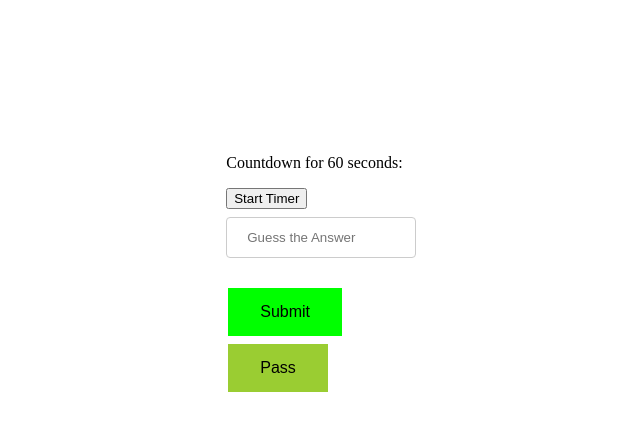
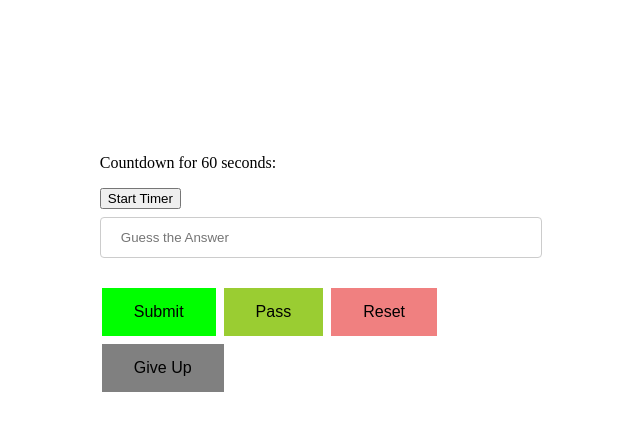
Before and after one commit to rysilla2/ReadBetweenLines, a plain HTML site: page Puzzle.html in a window 1280 px wide. Shown: the whole page, without its empty margins (319-959 px from the left). Drawn offline with Linux system fonts and the light colour scheme.

Commit message:
Added the Reset and Give up button

```diff
--- a/Puzzle.html
+++ b/Puzzle.html
@@ -6,6 +6,7 @@
 <style>
     .button1 {
         background-color: lime;
+        /*CSS design for the colours of buttons and input box */
         border: none;
         color: black;
         padding: 15px 32px;
@@ -30,9 +31,35 @@
         cursor: pointer;
     }
 
+    .button3 {
+        background-color: lightcoral;
+        border: none;
+        color: black;
+        padding: 15px 32px;
+        text-align: center;
+        text-decoration: none;
+        display: inline-block;
+        font-size: 16px;
+        margin: 4px 2px;
+        cursor: pointer;
+    }
+
+    .button4 {
+        background-color: Grey;
+        border: none;
+        color: black;
+        padding: 15px 32px;
+        text-align: center;
+        text-decoration: none;
+        display: inline-block;
+        font-size: 16px;
+        margin: 4px 2px;
+        cursor: pointer;
+    }
+
     .center {
         margin: auto;
-        width: 15%;
+        width: 35%;
         padding: 130px;
     }
 
@@ -42,6 +69,14 @@
 
     .button2:hover {
         background-color: yellow;
+    }
+
+    .button3:hover {
+        background-color: lightsalmon;
+    }
+
+    .button4:hover {
+        background-color: wheat;
     }
 
     input[type=text],
@@ -66,8 +101,10 @@
             <div class="input">
                 <input type="text" id="word" name="word" placeholder="Guess the Answer"><br><br>
 
-                <button class="button1">Submit</button>
+                <button class="button1">Submit</button> <!--Buttons for game operations-->
                 <button class="button2">Pass</button>
+                <button class="button3">Reset</button>
+                <button class="button4">Give Up</button>
             </div>
         </div>
     </div>
@@ -93,7 +130,7 @@
     function countdown() {
         var seconds = 60; // Number of seconds to count down
 
-        var countdownTimer = setInterval(function () {
+        var countdownTimer = setInterval(function () {//this is for the timer only 60s
             seconds--;
 
             document.getElementById("countdown").innerHTML = seconds + "s";
```
